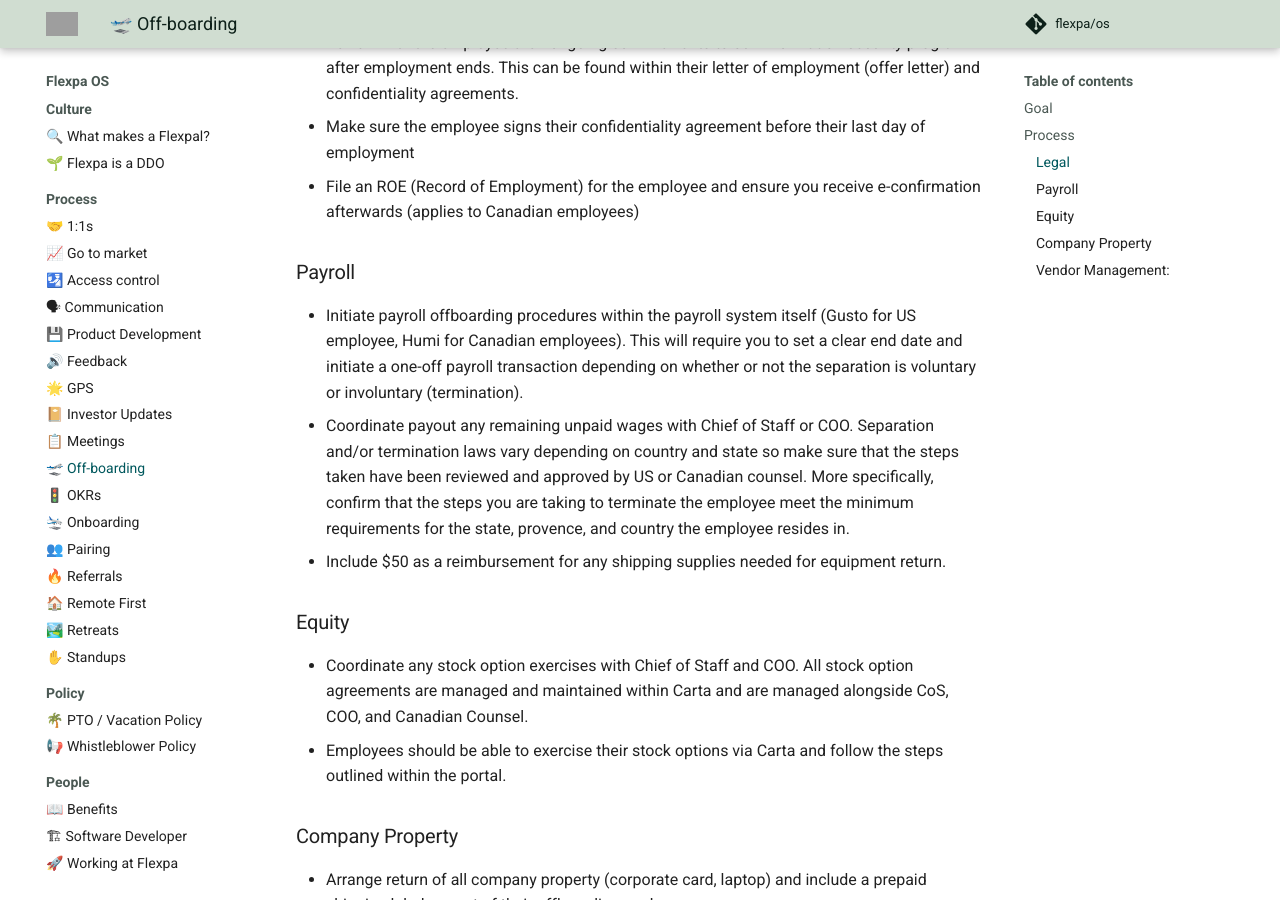
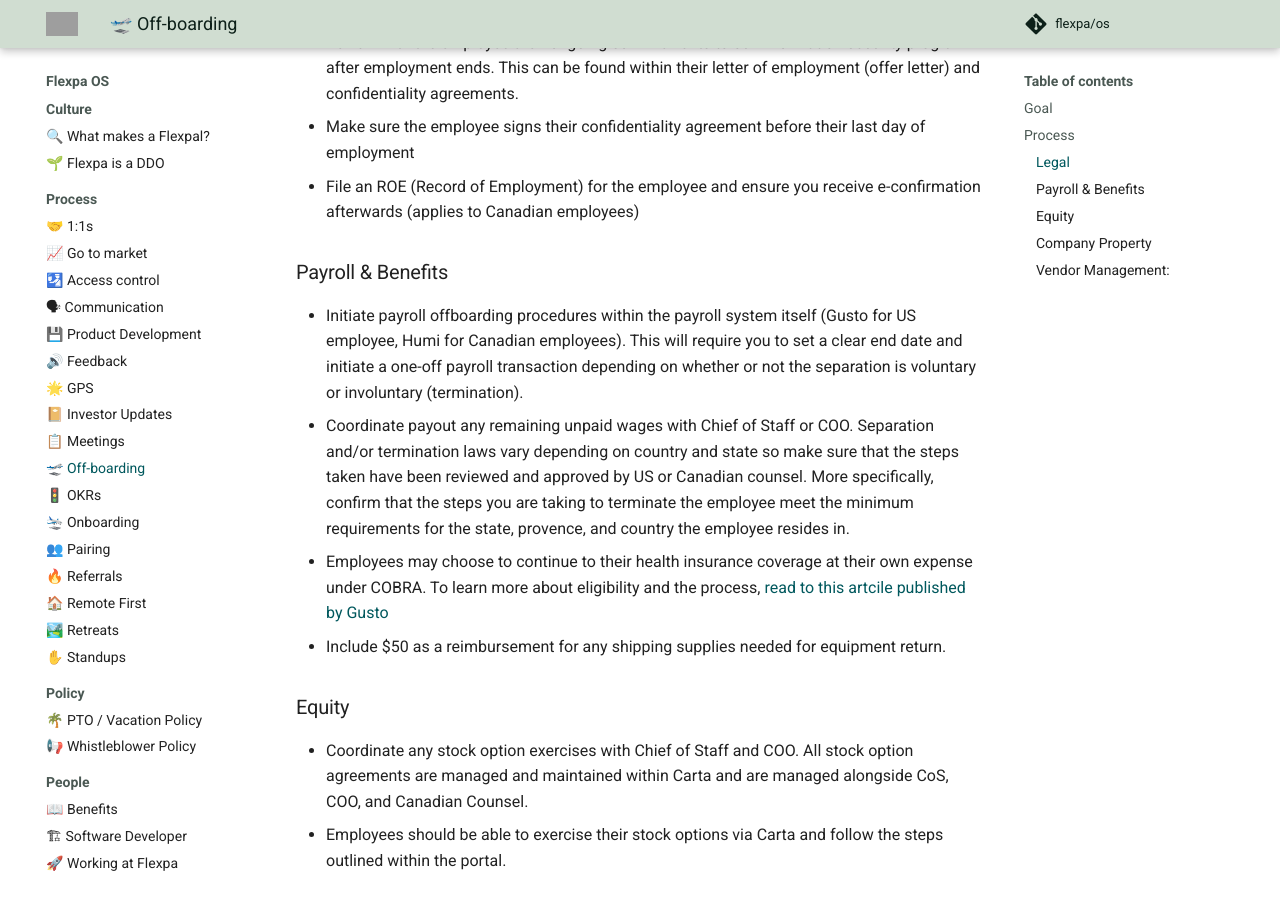
Before and after one commit to flexpa/os, an MkDocs documentation site: the page built from docs/process/offboarding.md, in a window 1280 px wide and 900 px high, scrolled down 576 px. Built offline with MkDocs 1.6.1 and Material for MkDocs 9.7.7, drawn with Linux system fonts in a browser that asks for light colours; comment, search, counter and statistics services are not loaded; grey boxes are pictures that could not be loaded.

Commit message:
Update offboarding w COBRA details.md
adds article for COBRA coverage and process

```diff
--- a/docs/process/offboarding.md
+++ b/docs/process/offboarding.md
@@ -15,10 +15,12 @@
 * Make sure the employee signs their confidentiality agreement before their last day of employment
 * File an ROE (Record of Employment) for the employee and ensure you receive e-confirmation afterwards (applies to Canadian employees)
 
-### Payroll
+### Payroll & Benefits
 * Initiate payroll offboarding procedures within the payroll system itself (Gusto for US employee, Humi for Canadian employees). This will require you to set a clear end date and initiate a one-off payroll transaction depending on whether or not the separation is voluntary or involuntary (termination).
 * Coordinate payout any remaining unpaid wages with Chief of Staff or COO. Separation and/or termination laws vary depending on country and state so make sure that the steps taken have been reviewed and approved by US or Canadian counsel. More specifically, confirm that the steps you are taking to terminate the employee meet the minimum requirements for the state, provence, and country the employee resides in.
+* Employees may choose to continue to their health insurance coverage at their own expense under COBRA. To learn more about eligibility and the process, [read to this artcile published by Gusto](https://support.gusto.com/article/112333639100000/Federal-COBRA-and-state-continuation)
 * Include $50 as a reimbursement for any shipping supplies needed for equipment return.
+
 
 ### Equity
 * Coordinate any stock option exercises with Chief of Staff and COO. All stock option agreements are managed and maintained within Carta and are managed alongside CoS, COO, and Canadian Counsel.
```
